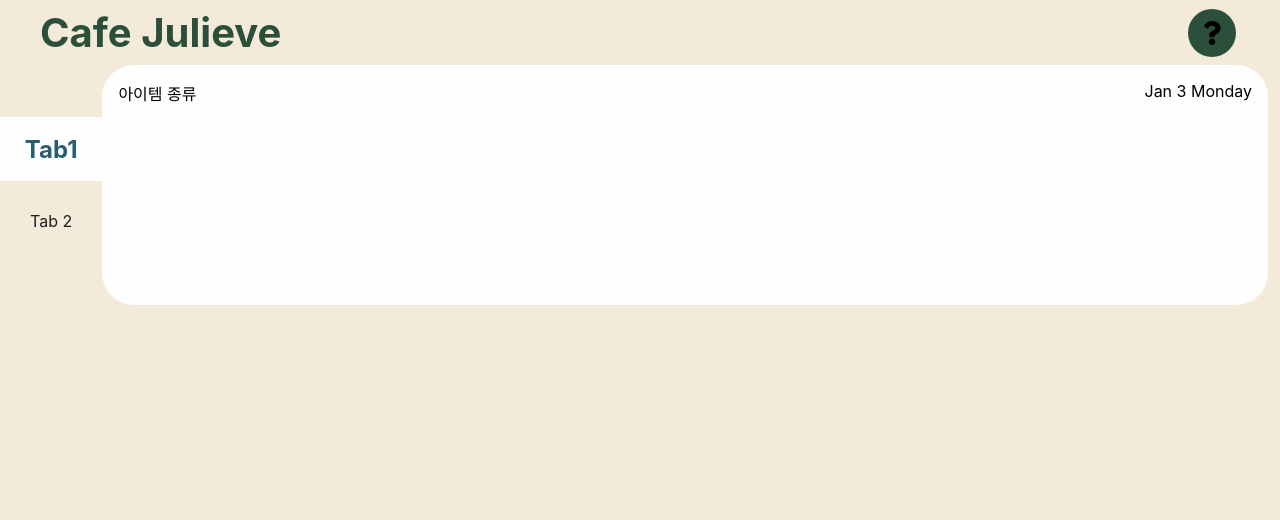
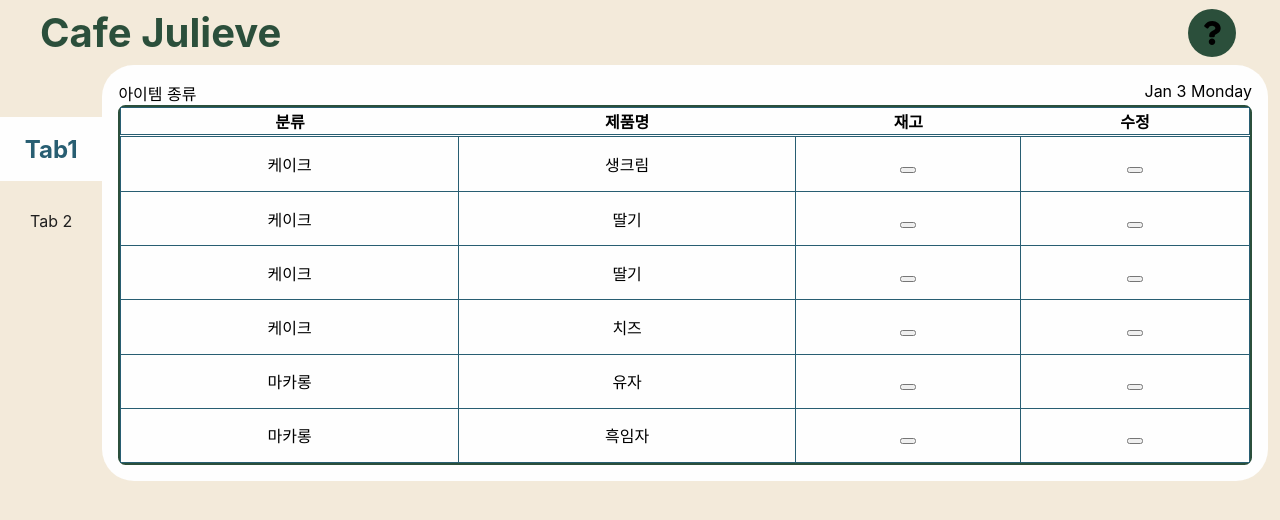
Before and after one commit to 41312432/stock-manager, a React (Create React App) app: page / in a window 1280 px wide. Shown: the top 520 px of the page. Built offline with nearby package versions, Linux system fonts and the light colour scheme.

Commit message:
FEAT: Add table layout

```diff
--- a/src/components/section/section.jsx
+++ b/src/components/section/section.jsx
@@ -1,10 +1,12 @@
 import React from "react";
+import Table from "../table/table";
 import Top from "../top/top";
 import "./section.scss";
 
 const Section = (props) => (
   <section className="section">
     <Top />
+    <Table />
   </section>
 );
 
--- a/src/components/section/section.scss
+++ b/src/components/section/section.scss
@@ -1,4 +1,5 @@
 .section {
   display: flex;
+  flex-direction: column;
   width: 100%;
 }
--- /dev/null
+++ b/src/components/table/table.jsx
@@ -0,0 +1,103 @@
+import React, { useMemo } from "react";
+import "./table.scss";
+import { useTable } from "react-table";
+
+const Table = (props) => {
+  const data = useMemo(
+    () => [
+      {
+        col1: "케이크",
+        col2: "생크림",
+        col3: <button></button>,
+        col4: <button></button>,
+      },
+      {
+        col1: "케이크",
+        col2: "딸기",
+        col3: <button></button>,
+        col4: <button></button>,
+      },
+      {
+        col1: "케이크",
+        col2: "딸기",
+        col3: <button></button>,
+        col4: <button></button>,
+      },
+      {
+        col1: "케이크",
+        col2: "치즈",
+        col3: <button></button>,
+        col4: <button></button>,
+      },
+      {
+        col1: "마카롱",
+        col2: "유자",
+        col3: <button></button>,
+        col4: <button></button>,
+      },
+      {
+        col1: "마카롱",
+        col2: "흑임자",
+        col3: <button></button>,
+        col4: <button></button>,
+      },
+    ],
+    []
+  );
+  const columns = useMemo(
+    () => [
+      {
+        Header: "분류",
+        accessor: "col1",
+      },
+      {
+        Header: "제품명",
+        accessor: "col2",
+      },
+      {
+        Header: "재고",
+        accessor: "col3",
+      },
+      {
+        Header: "수정",
+        accessor: "col4",
+      },
+    ],
+    []
+  );
+
+  const { getTableProps, getTableBodyProps, headerGroups, rows, prepareRow } =
+    useTable({ columns, data });
+
+  return (
+    <div className="table-border">
+      <table {...getTableProps()}>
+        <thead>
+          {headerGroups.map((headerGroup) => (
+            <tr {...headerGroup.getHeaderGroupProps()}>
+              {headerGroup.headers.map((column) => (
+                <th {...column.getHeaderProps()}>{column.render("Header")}</th>
+              ))}
+            </tr>
+          ))}
+        </thead>
+        <tbody {...getTableBodyProps()}>
+          {rows.map((row) => {
+            prepareRow(row);
+            return (
+              <tr {...row.getRowProps()}>
+                {row.cells.map((cell) => {
+                  return (
+                    <td {...cell.getCellProps()}>{cell.render("Cell")}</td>
+                  );
+                })}
+              </tr>
+            );
+          })}
+        </tbody>
+      </table>
+    </div>
+  );
+};
+
+export default Table;
--- /dev/null
+++ b/src/components/table/table.scss
@@ -0,0 +1,25 @@
+@import "../../styles/variables.scss";
+
+.table-border {
+  border: 2px solid $table-outer;
+  border-radius: 7.5px;
+  min-height: 360px;
+}
+
+table {
+  width: 100%;
+  height: 100%;
+  background-color: $table-background;
+  border-collapse: collapse;
+  text-align: center;
+
+  th {
+    font-weight: 700;
+    border-bottom: 3px double $table-border;
+  }
+
+  tr,
+  td {
+    border: 1px solid $table-border;
+  }
+}
--- a/src/styles/variables.scss
+++ b/src/styles/variables.scss
@@ -26,3 +26,8 @@ $tab-background: #f3eada;
 $tab-color: #1f1f1f;
 
 $section-background: #fefefe;
+
+//table
+$table-background: #fefefe;
+$table-outer: #2b4f3b;
+$table-border: #285e72;
```
